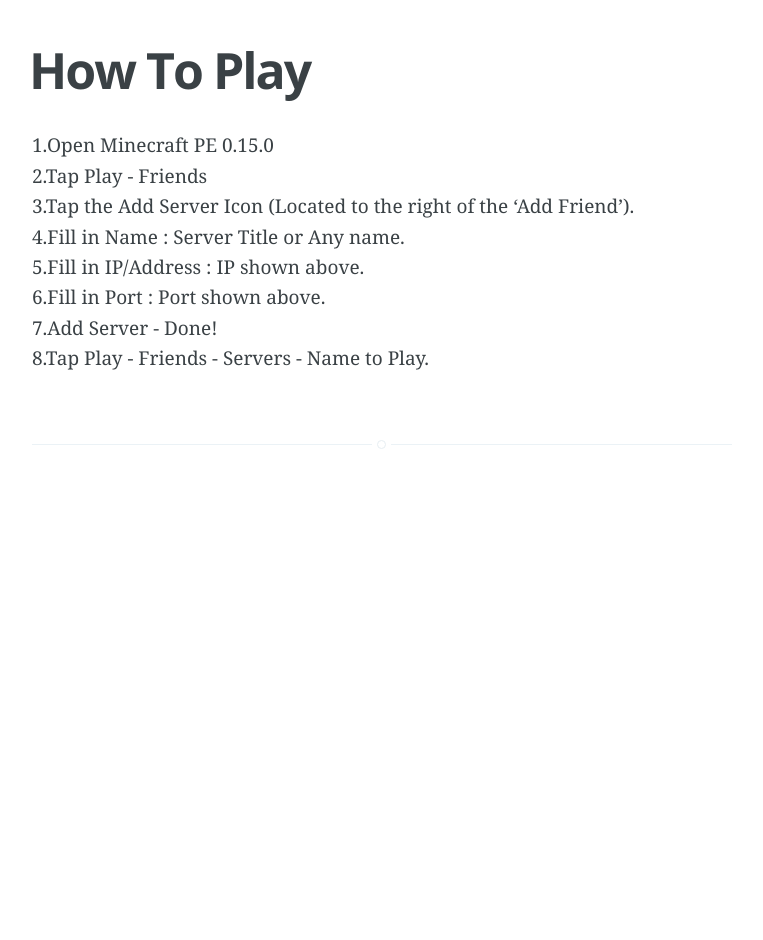
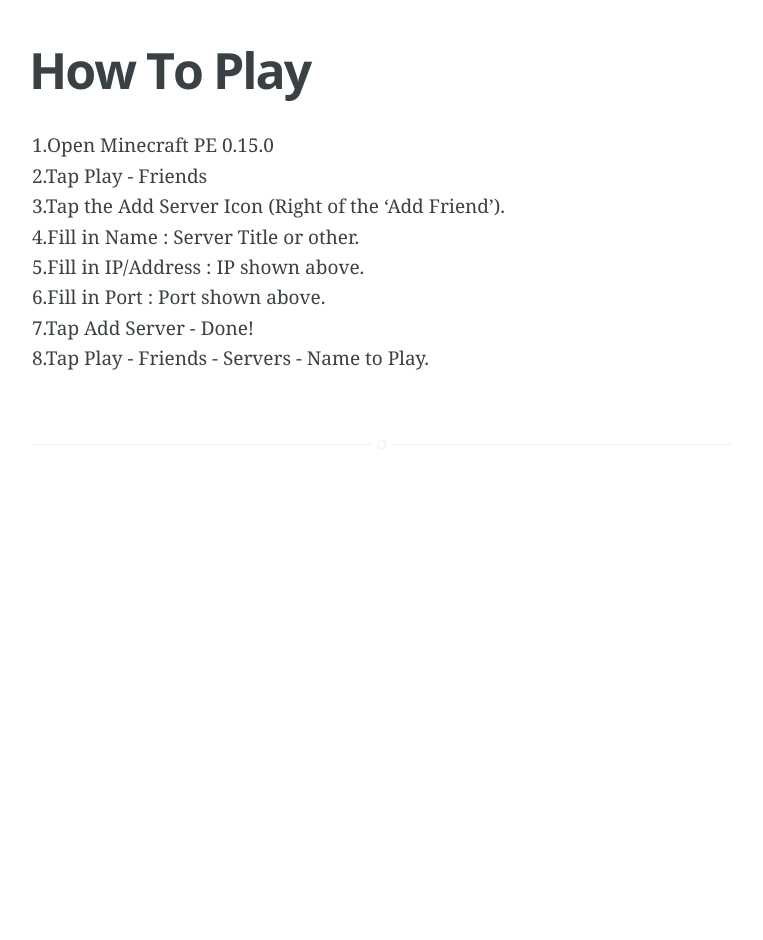
Before and after one commit to Minecraft-PE-Servers/Minecraft-PE-Servers.github.io, a Jekyll site: the page built from _posts/2016-06-28-How-to-play-Minecraft-pe-servers-By-MineServer-APP.md, in a window 1280 px wide. Shown: the whole page, without its empty margins (258-1021 px from the left). Built offline with Jekyll 4.4.1, drawn with Linux system fonts in a browser that asks for light colours.

Commit message:
提交发布

```diff
--- a/_posts/2016-06-28-How-to-play-Minecraft-pe-servers-By-MineServer-APP.md
+++ b/_posts/2016-06-28-How-to-play-Minecraft-pe-servers-By-MineServer-APP.md
@@ -7,9 +7,9 @@
 ---
 1.Open Minecraft PE 0.15.0
 2.Tap Play - Friends
-3.Tap the Add Server Icon (Located to the right of the ‘Add Friend’).
-4.Fill in Name : Server Title or Any name.
+3.Tap the Add Server Icon (Right of the ‘Add Friend’).
+4.Fill in Name : Server Title or other.
 5.Fill in IP/Address : IP shown above.
 6.Fill in Port : Port shown above.
-7.Add Server - Done!
+7.Tap Add Server - Done!
 8.Tap Play - Friends - Servers - Name to Play.
```
